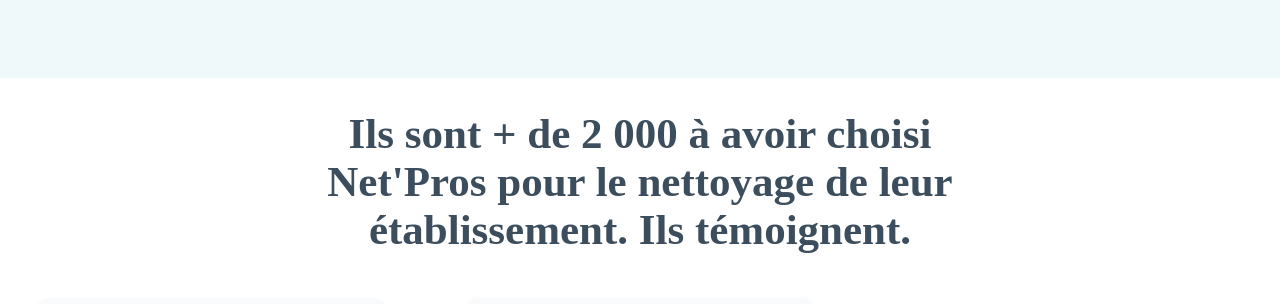
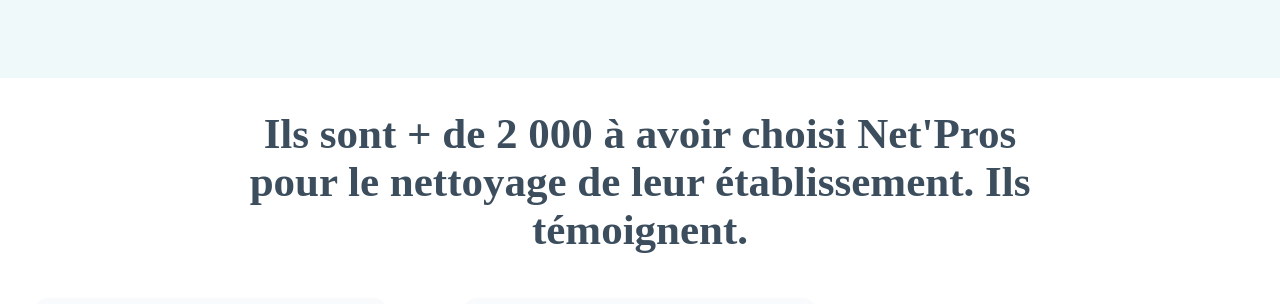
Before and after one commit to netproam/netpro, a Next.js app: page / in a window 1280 px wide. Shown: the part 3038-3342 px from the top of the page. Built offline with nearby package versions, Linux system fonts and the light colour scheme.

Commit message:
inspiration de nikita netoyage pour la page temoignage

```diff
--- a/src/components/section/TestimonialSection.tsx
+++ b/src/components/section/TestimonialSection.tsx
@@ -39,7 +39,10 @@ url:`https://www.pexels.com/fr-fr/photo/femme-en-rouge-a-manches-longues-tenant-
     const {scrollXProgress}=useScroll({container:refSect})
 
 const text=`Ils sont + de 2 000 à avoir choisi Net'Pros pour le nettoyage de leur établissement. Ils témoignent.`
-
+const dataTest={
+  title :`Ils sont + de 2 000 à avoir choisi Net'Pros`,
+  sousTitle:`pour le nettoyage de leur établissement. Ils témoignent.`
+}
 
     useMotionValueEvent(scrollXProgress,"change",(scrollP)=>{
       console.log("scrolling")
@@ -63,9 +66,13 @@ const text=`Ils sont + de 2 000 à avoir choisi Net'Pros pour le nettoyage de le
 
     className="flex flex-col h-full  justify-center items-center w-full gap-0 pt-8 ">
           <p className=" text-[30px] leading-[40px] lg:text-[43px]   h-full  lg:leading-[48px]
+         lg:w-full
+        font-poppins font-semibold
+          text-center   text-[#3C4E5D]">{dataTest.title}</p>
+             <p className=" text-[30px] leading-[40px] lg:text-[43px]   h-full  lg:leading-[48px]
           px-14 lg:px-0
-         lg:w-4/5 font-poppins font-semibold
-          text-center   text-[#3C4E5D]">{text}</p>
+          font-poppins font-semibold
+          text-center   text-[#3C4E5D]">{dataTest.sousTitle}</p>
    <section
    ref={refSect}
    style={{ scrollbarWidth: "none" }}
```
